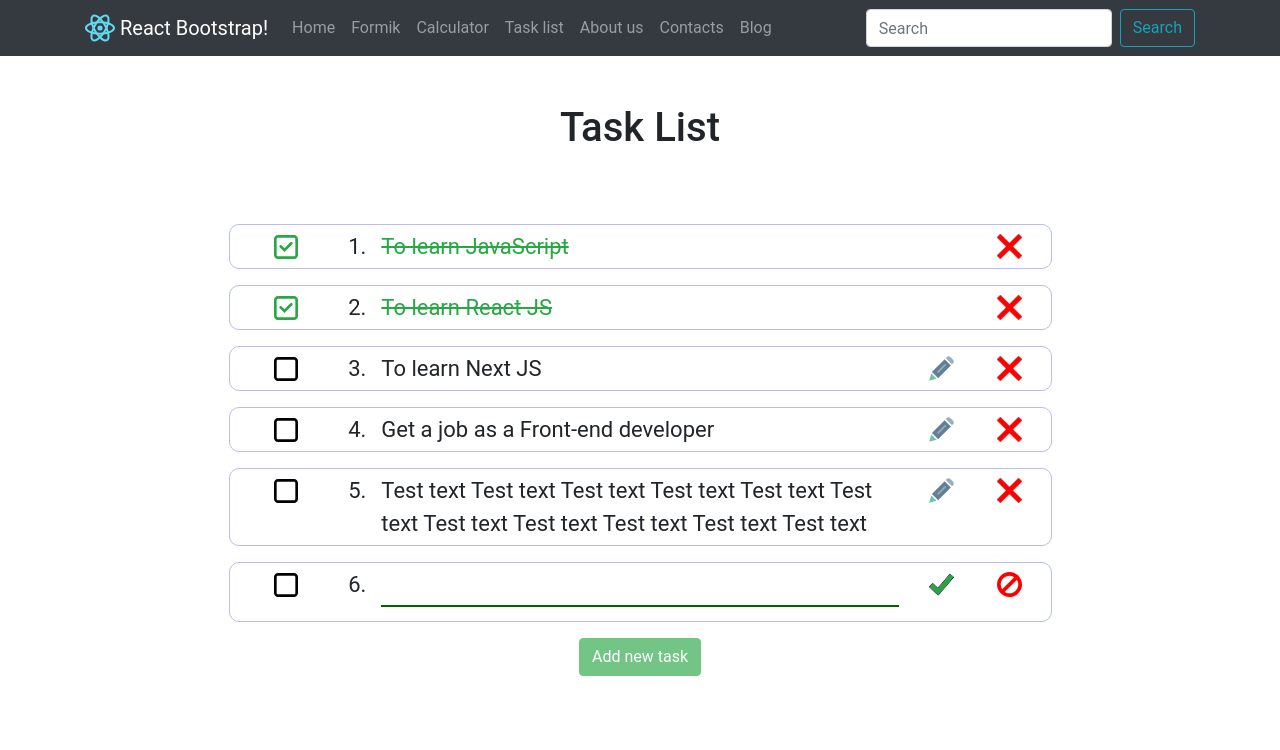
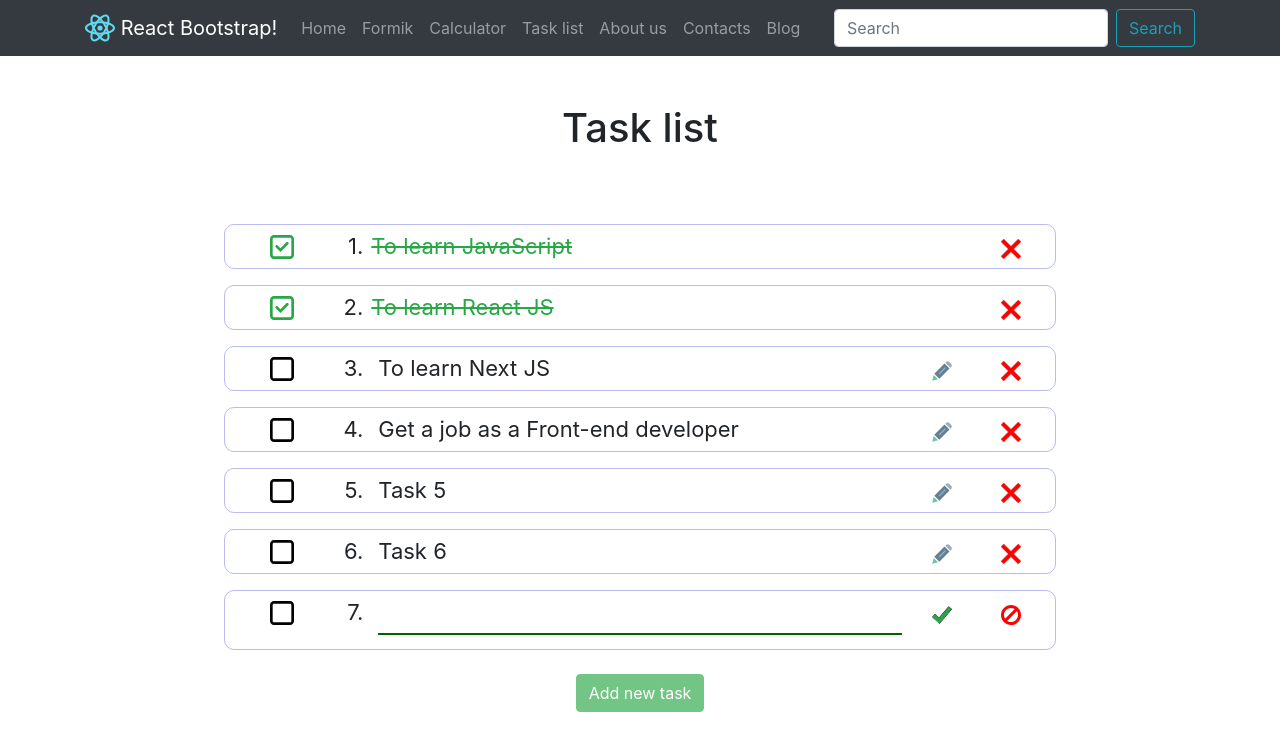
Before and after one commit to 560560/react-bootstrap, a React (Create React App) app: page /task-list in a window 1280 px wide. Both pictures are taken after a click on the button "Add new task". Shown: the top 750 px of the page. Built offline with nearby package versions, Linux system fonts and the light colour scheme.

Commit message:
Адаптация под различные устройства. Осталось сделать кнопки редактирования и удаления при низких разрешениях экрана

```diff
--- a/src/components/TaskList/ErrorMessage.js
+++ b/src/components/TaskList/ErrorMessage.js
@@ -2,7 +2,7 @@ import React from 'react';
 
 const ErrorMessage = ({errorMessage}) => {
     if (errorMessage) {
-        return <div className="error-message">{errorMessage}</div>
+        return <div className="error-message"><span>{errorMessage}</span></div>
     } else return <></>
 
 }
--- a/src/components/TaskList/Task.js
+++ b/src/components/TaskList/Task.js
@@ -30,46 +30,46 @@ const Task = ({
                     }}/>
                 </Col>
 
-                <Col className="col-1 text-right p-0 task-number">{i + 1}.</Col>
+                <Col className="col-1 text-right p-sm-0 pl-3 task-number">{i + 1}.</Col>
 
 
                 {task.editMode
 
-                    ? <Col className="col-8 edit-task"><TextareaAutosize type="text" id={i} value={originalValue} ref={textValue}
+                    ? <Col className="col-sm-8 col-9 edit-task-input"><TextareaAutosize type="text" id={i} value={originalValue} ref={textValue}
                                                                        autoFocus={true}
                                                                        autoComplete="off"
                                                                        onChange={() => changeTaskText(task.text)}/>
 
 
                         <ErrorMessage errorMessage={errorMessage}/></Col>
-                    : <Col className={task.isDone ? "col-8 task-done" : "col-8 pr-sm-4"}>{task.text}</Col>
+                    : <Col className={task.isDone ? "col-sm-8 col-9 task-done pl-2" : "task col-sm-8 col-9 pr-sm-4"}>{task.text}</Col>
                 }
 
 
                 {task.editMode
 
-                    ? <Col className="apply-task col-1"><img src={applyTaskIcon} alt="Apply changes" onClick={() => setApplyChanges(i)}/>
+                    ? <Col className="apply-task col-sm-1"><img src={applyTaskIcon} alt="Apply changes" onClick={() => setApplyChanges(i)}/>
                         <IconDescription dsc={"apply"}/>
                     </Col>
                     : !task.isDone
 
-                        ? <Col className="edit-task col-1"><img src={editTaskIcon} alt="Edit task"
+                        ? <Col className="edit-task col-sm-1 "><img src={editTaskIcon} alt="Edit task"
                                                                 onClick={() => {
                                                                     !globalEditMode && activateEditMode(i, task.text)
                                                                 }}/><IconDescription dsc={"edit"}/>
                         </Col>
 
-                        : <Col className="edit-task col-1"></Col>
+                        : <Col className="edit-task col-sm-1"></Col>
                 }
 
 
                 {task.editMode
 
-                    ? <Col className="cancel-edit col-1"><img src={cancelEditIcon} alt="Cancel edit" onClick={() => setCancelEdition(i)}/>
+                    ? <Col className="cancel-edit col-sm-1 "><img src={cancelEditIcon} alt="Cancel edit" onClick={() => setCancelEdition(i)}/>
                         <IconDescription dsc={"cancel"}/>
                     </Col>
 
-                    : <Col className="delete-task col-1"><img src={deleteTaskIcon} alt="Delete task" onClick={() => deleteTask(i)}/>
+                    : <Col className="delete-task col-sm-1"><img src={deleteTaskIcon} alt="Delete task" onClick={() => deleteTask(i)}/>
                         <IconDescription dsc={"delete"}/>
                     </Col>
                 }
--- a/src/components/TaskList/TaskList.js
+++ b/src/components/TaskList/TaskList.js
@@ -1,32 +1,37 @@
 import React from "react"
-import {Button, Col, Container, Row} from "react-bootstrap";
+import {Button, Col, Container, Navbar, Row} from "react-bootstrap";
 import Task from "./Task";
 
 
 const TaskList = (props) => {
 
     return (
-        <Container>
-            <Row className="pt-5 justify-content-center align-items-center">
+        <>
+            <Container className="TL-container-wrapper">
+                <Row className="pt-sm-5 pt-3 justify-content-center align-items-center">
                     <Col className="col-7 text-center">
-                    <h1>Task List</h1>
+                        <h1>Task list</h1>
                     </Col>
                 </Row>
-            <Row className="pt-5 justify-content-center align-items-center">
-                <Col className="col-9 ">
+                <Row className="pt-sm-5 justify-content-center align-items-center">
+                    <Col className="col-xl-9 col-lg-12 col-md-12 col-sm-12 ">
                         <ul className="list-unstyled task-list">
                             {props.tasks.map((task, i) => <Task key={i} task={task} i={i} {...props}/>)}
                         </ul>
-                    <Row className="justify-content-center">
-                        <Col className="text-center">
-                            <Button disabled={props.globalEditMode} variant="success " onClick={props.addNewTask}>Add new task</Button>
-                        </Col>
-                    </Row>
+
 
                     </Col>
                 </Row>
+            </Container>
 
+            <div className="add-task-button">
+                <Navbar sticky="bottom">
+                    <Container className="justify-content-center">
+                        <Button disabled={props.globalEditMode} variant="success " onClick={props.addNewTask}>Add new task</Button>
                     </Container>
+                </Navbar>
+            </div>
+        </>
     );
 }
 
--- a/src/index.css
+++ b/src/index.css
@@ -1,5 +1,13 @@
+html {
+  position: relative;
+  min-height: 100%;
+}
+
 body {
-  margin: 0;
+  margin: 0 0 40px 0 !important;
+  height: 100vh;
+  position: relative;
+  font-family: Roboto;
   font-family: -apple-system, BlinkMacSystemFont, 'Segoe UI', 'Roboto', 'Oxygen',
     'Ubuntu', 'Cantarell', 'Fira Sans', 'Droid Sans', 'Helvetica Neue',
     sans-serif;
--- a/src/redux/taskList-reducer.js
+++ b/src/redux/taskList-reducer.js
@@ -14,7 +14,9 @@ let initialState = {
         {text: "To learn React JS", isDone: true, editMode: false},
         {text: "To learn Next JS", isDone: false, editMode: false},
         {text: "Get a job as a Front-end developer", isDone: false, editMode: false},
-        {text: "Test text Test text Test text Test text Test text Test text Test text Test text Test text Test text Test text ", isDone: false, editMode: false},
+        {text: "Task 5", isDone: false, editMode: false},
+        {text: "Task 6", isDone: false, editMode: false}
+
     ],
     originalTextBeforeEditMode: null,
     tempTaskTextOfEditMode: null,
--- a/src/styles/main.scss
+++ b/src/styles/main.scss
@@ -1,21 +1,5 @@
 @import "../../node_modules/bootstrap/scss/bootstrap";
 
-body {
-  height: 100vh;
-  position: relative;
-  font-family: Roboto;
-}
-
-.task-list-title {
-  color: #28A745;
-}
-
-.greeting {
-  font-size: 26px;
-  font-weight: bold;
-  text-align: center;
-
-}
 
 .task-list {
   font-size: 22px;
@@ -42,12 +26,56 @@ body {
   vertical-align: sub;
 }
 
-.task-checkbox img {
 
+.edit-task-input textarea {
+  resize: none;
+  overflow: hidden;
+  width: 100%;
+  border: none;
+  border-bottom: 2px solid darkgreen;
+  outline: none;
 }
 
 
+.delete {
+  color: red;
+  left: 8px;
+}
 
+.cancel {
+  color: red;
+  left: 7px;
+}
+
+.edit {
+  color: #28A745;
+  left: 14px;
+}
+
+.apply {
+  color: #28A745;
+  left: 10px;
+}
+
+
+.error-message {
+  text-align: center;
+  position: absolute;
+  top: -26px;
+  width: 280px;
+  left: 50%;
+  margin-left: -140px;
+
+  & span {
+    color: red;
+    background-color: white;
+    font-size: 18px;
+    padding: 0px 5px;
+  }
+}
+
+
+@media screen and (min-width: 1360px) {
   .delete-task,
   .edit-task,
   .cancel-edit,
@@ -81,46 +109,64 @@ body {
     }
   }
 
-.edit-task textarea {
-  resize: none;
-  overflow: hidden;
-  width: 100%;
-  border: none;
-  border-bottom: 2px solid darkgreen;
+}
 
 
-  outline: none;
+@media screen and (min-width: 621px) and (max-width: 1359px) {
+  .TL-container-wrapper {
+    min-width: 90vw;
+  }
+
+
+  .delete-task,
+  .edit-task,
+  .cancel-edit,
+  .apply-task {
+    position: relative;
+
+    & > .icon-description {
+      visibility: hidden;
+      opacity: 0;
+      transition: visibility 0s, opacity 0.3s linear;
+      position: absolute;
+    }
+
+
+    & img {
+      height: 20px;
+      transition-duration: 0.5s;
+    }
+
 
   }
 
-
-.delete {
-  color: red;
-  left: 8px;
-}
-.cancel {
-  color: red;
-  left: 7px;
 }
 
-.edit {
-  color: #28A745;
-  left: 14px;
+@media screen and (max-width: 620px) {
+  .TL-container-wrapper {
+    min-width: 97vw;
   }
 
-.apply {
-  color: #28A745;
-  left: 10px;
+  .task-wrapper img {
+    vertical-align: sub;
+    height: 20px;
+    padding-left: 8px;
+    margin-bottom: 3px;
   }
 
-.error-message {
-  position: absolute;
-  color: red;
-  top: -20px;
-  left:50%;
-  transform:translate(-50%, 0%);
-  padding: 0px 5px;
-  font-size: 18px;
+  .delete-task,
+  .edit-task,
+  .cancel-edit,
+  .apply-task {
+    display: none;
+  }
 
-  background-color: white;
+  .task-done,
+  .task-number,
+  .task,
+  .edit-task-input {
+    font-size: 20px;
   }
+
+
+}
```
Lines whose indentation alone changed are shown as unchanged.
